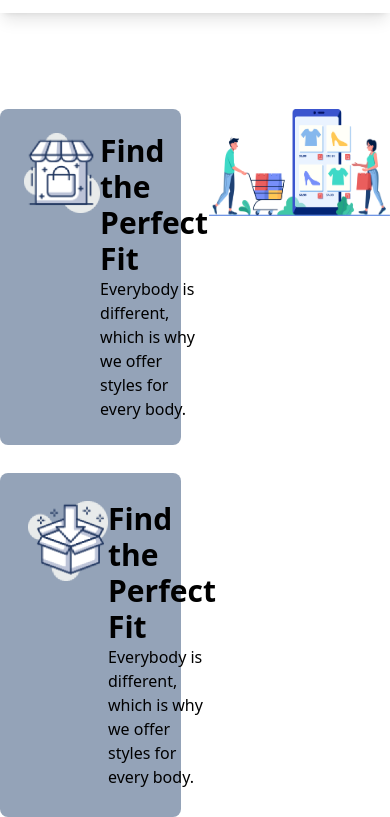
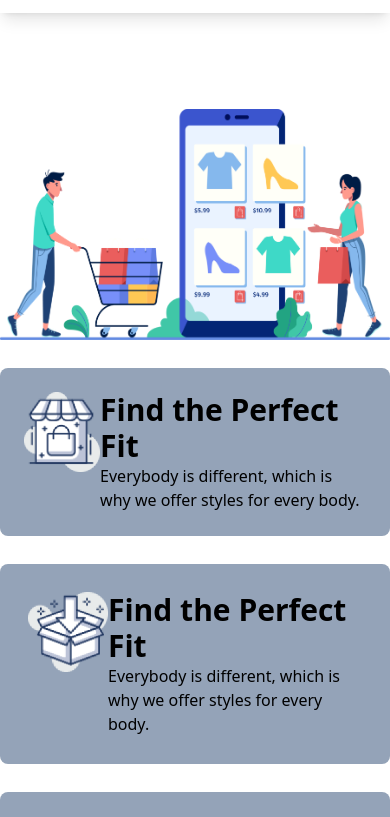
Before and after one commit to Nafis-Fahim50/Buy-Jacket, a plain HTML site: page index.html in a window 390 px wide. Shown: the part 4554-5371 px from the top of the page. Drawn offline with nearby package versions, Linux system fonts and the light colour scheme.

Commit message:
make responsive

```diff
--- a/index.html
+++ b/index.html
@@ -141,7 +141,10 @@
         </section>
         <!-- our benefits -->
         <section class="pb-20">
-            <div class="grid grid-cols-2 gap-7">
+            <div class="grid sm:grid-cols-2 gap-7">
+                <div class="row-span-3">
+                    <img src="images/shopping.png" alt="">
+                </div>
                 <div class="rounded-lg flex justify-between bg-slate-400 p-6">
                     <img class="w-20 h-20" src="images/house.png" alt="">
                     <div>
@@ -149,9 +152,6 @@
                         <p>Everybody is different, which is why we
                             offer styles for every body.</p>
                     </div>
-                </div>
-                <div class="row-span-3">
-                    <img src="images/shopping.png" alt="">
                 </div>
                 <div class="rounded-lg flex justify-between bg-slate-400 p-7">
                     <img class="w-20 h-20" src="images/box.png" alt="">
```
